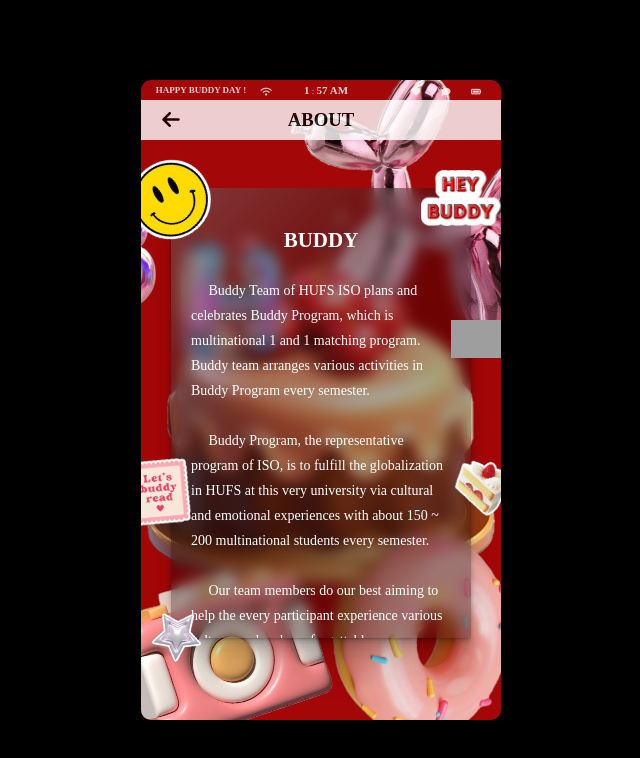
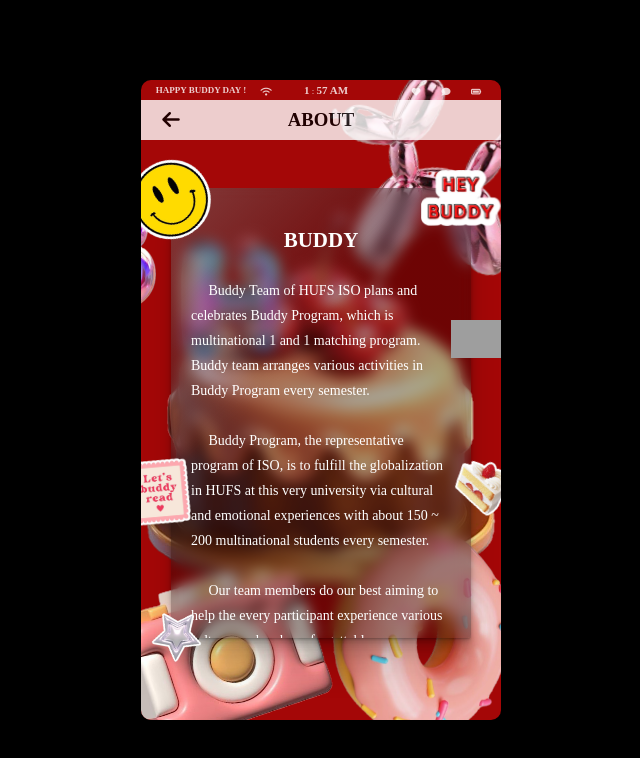
Before and after one commit to ex-g/buddy, a plain HTML site: page about.html in a window 1280 px wide. Shown: the whole page, without its empty margins (319-959 px from the left). Drawn offline with Linux system fonts and the light colour scheme; grey boxes are pictures that could not be loaded; a web font is replaced by a local one.

Commit message:
photo -1 & dog smaller

```diff
--- a/about.html
+++ b/about.html
@@ -81,9 +81,9 @@
         }
 
         .dog img {
-            width: 250px;
+            width: 180px;
             top: 0px;
-            left: 150px;
+            left: 190px;
             animation: dog-ani 8s ease-in-out infinite 0s both;
             z-index: 1
         }
```
Also changed, not shown: photo/pic-ot.html (+0 -4 lines).
